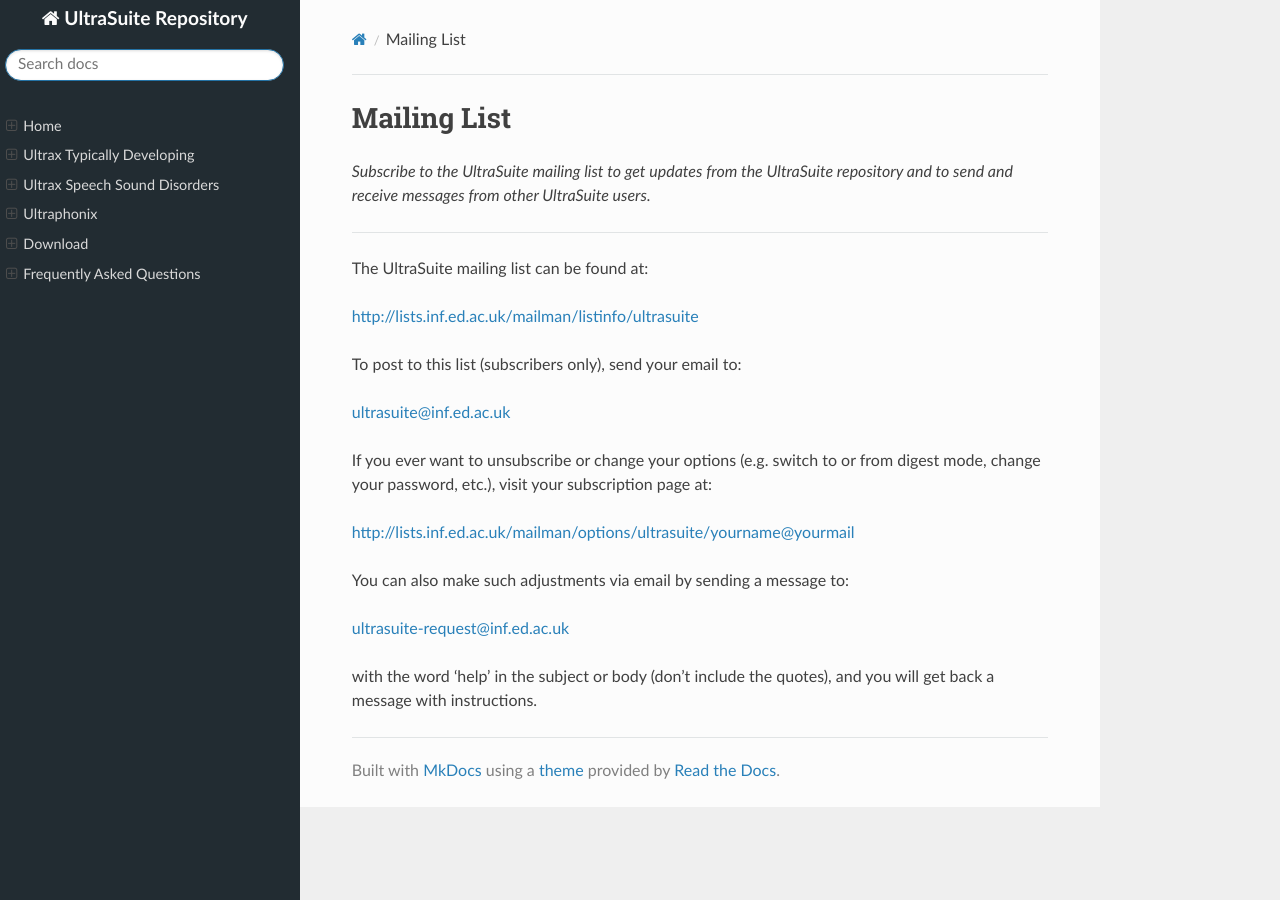
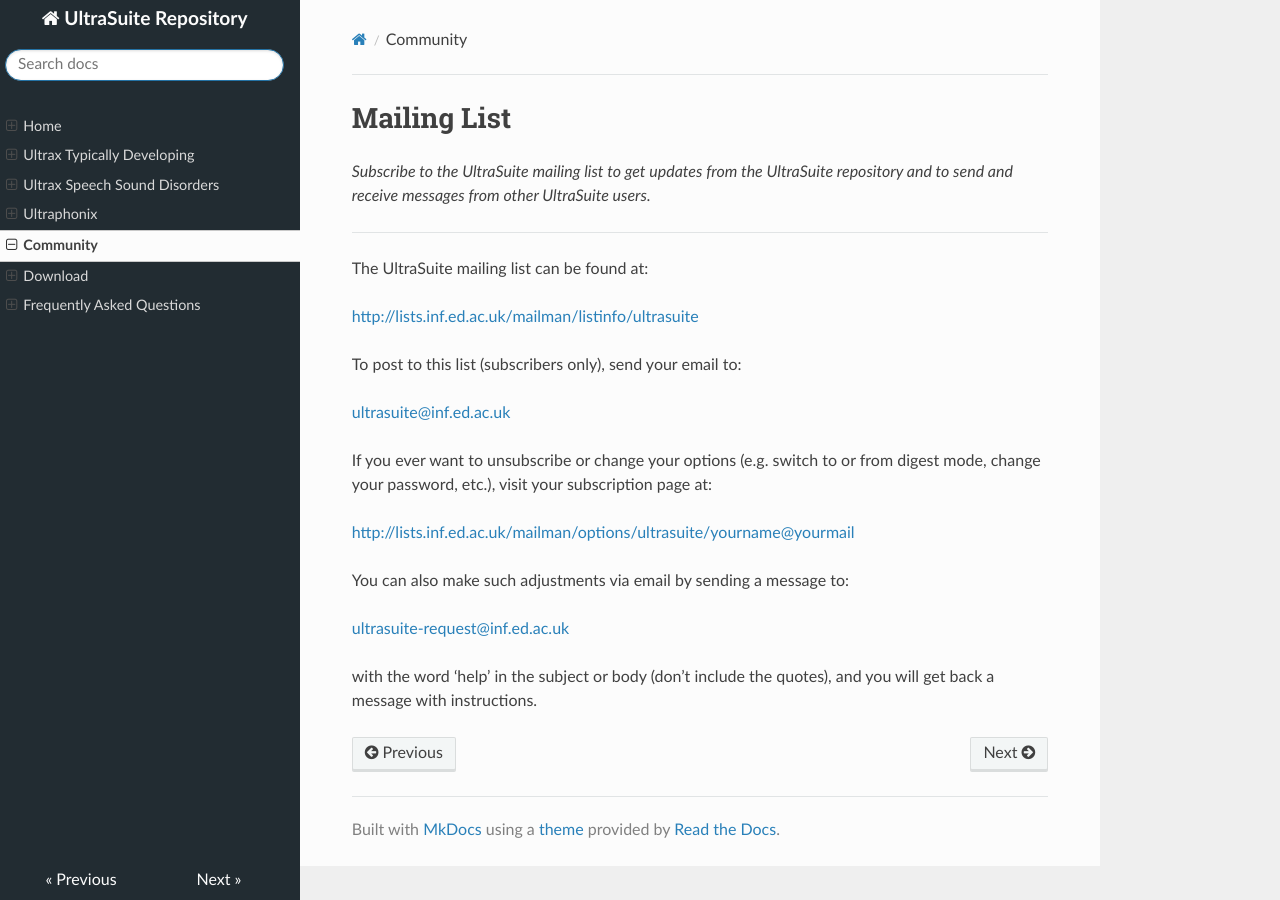
Before and after one commit to UltraSuite/ultrasuite-doc, an MkDocs documentation site: the page built from docs/mailing-list.md, in a window 1280 px wide. Built offline with MkDocs 1.6.1, drawn with Linux system fonts in a browser that asks for light colours; nearby versions of some CDN libraries; part of the change alters nothing that is shown.

Commit message:
add community tab to nav bar

```diff
--- a/mkdocs.yml
+++ b/mkdocs.yml
@@ -17,5 +17,6 @@ nav:
     - Ultrax Typically Developing: data/uxtd.md
     - Ultrax Speech Sound Disorders: data/uxssd.md
     - Ultraphonix: data/upx.md
+    - Community: mailing-list.md
     - Download: download.md
     - Frequently Asked Questions: faq.md
```
